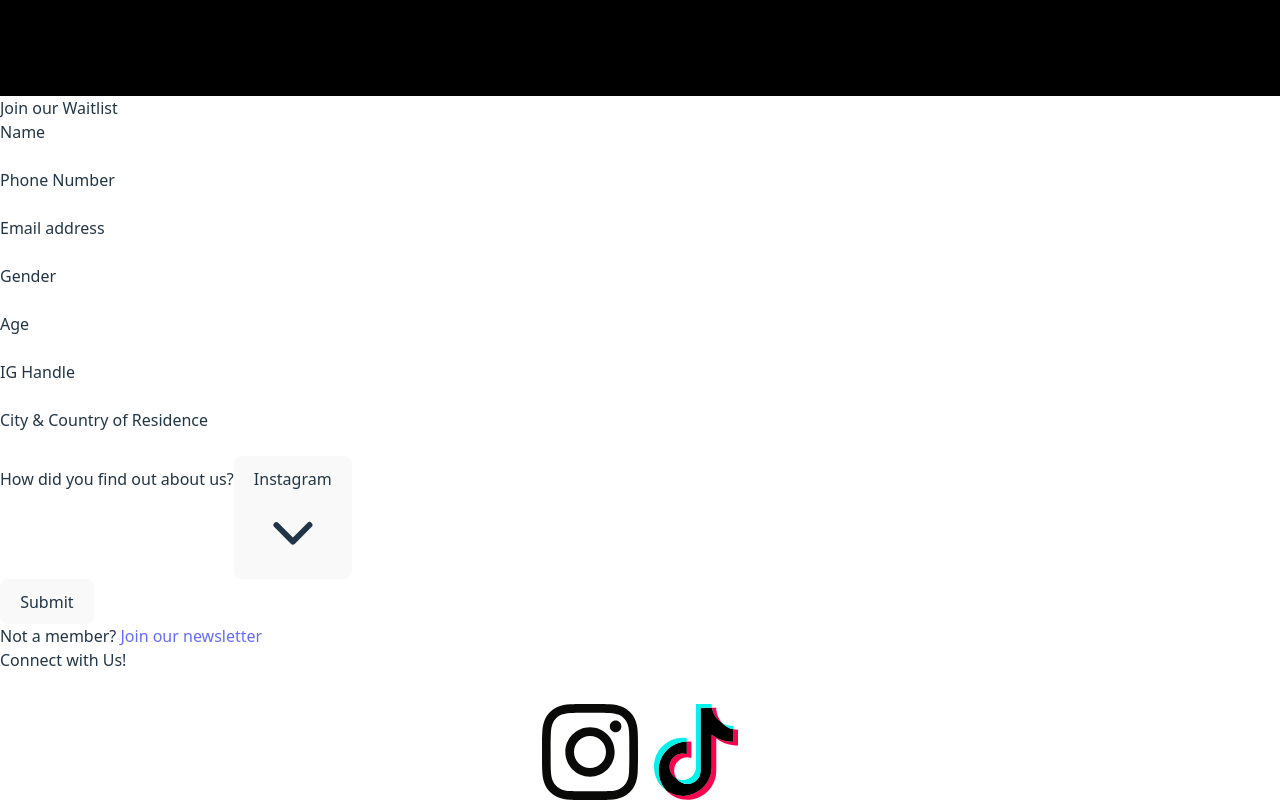
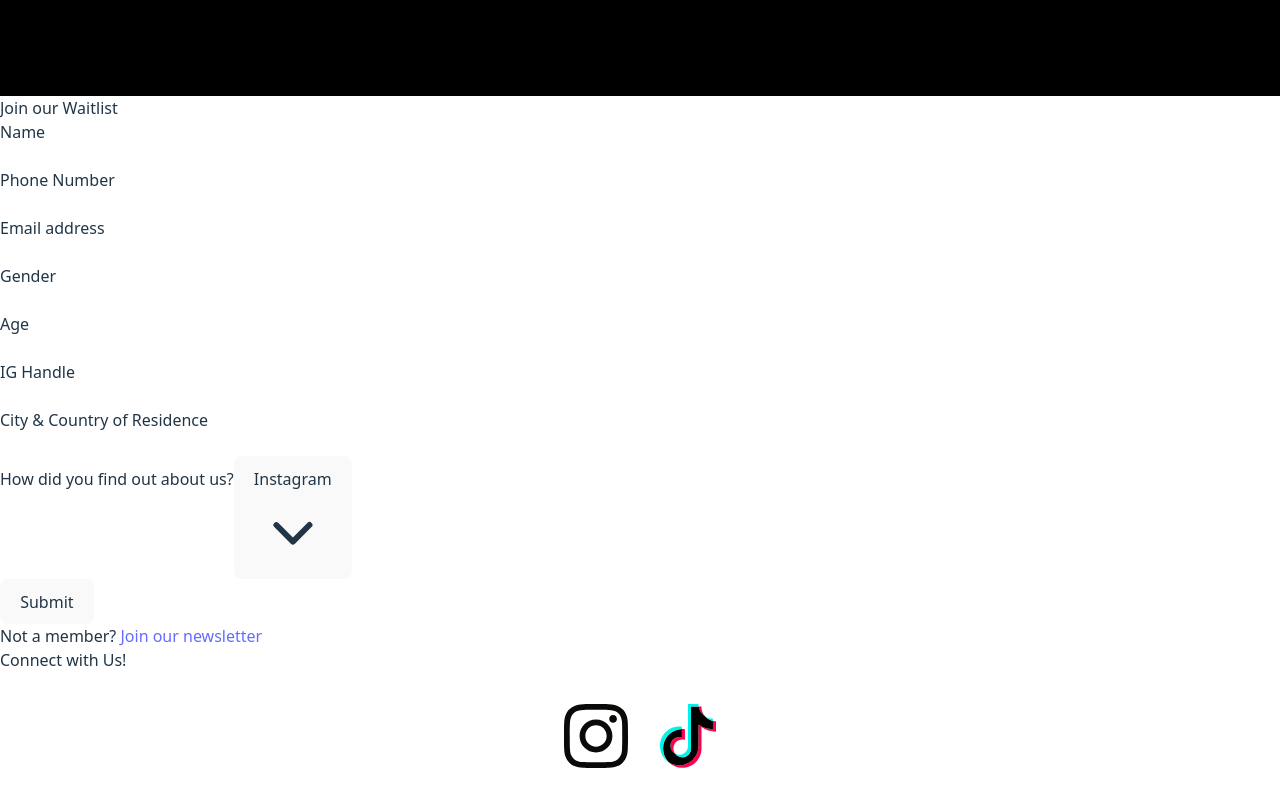
Before and after one commit to praiselken/wfo_web_app, a React (Vite) app: page / in a window 1280 px wide. Shown: the part 3516-4316 px from the top of the page. After the commit the page ends 4284 px from the top, so only its background shows below. Built offline with nearby package versions, Linux system fonts and the light colour scheme.

Commit message:
praisel code update

```diff
--- a/src/components/waitlist_form.jsx
+++ b/src/components/waitlist_form.jsx
@@ -19,7 +19,6 @@ export default function Waitlist() {
     { id: 4, name: "Google Search" },
     { id: 5, name: "Word of mouth" },
   ];
-
   const [selected, setSelected] = useState(options[0]);
   const [formData, setFormData] = useState({
     name: "",
@@ -223,30 +222,85 @@ export default function Waitlist() {
             display: "flex",
             justifyContent: "center",
             alignItems: "center",
-            gap: "1rem",
+            gap: "2rem",
             paddingTop: "2rem",
           }}
         >
+          {/* Instagram Link */}
           <a
             href="https://www.instagram.com/wereflyinout?utm_source=ig_web_button_share_sheet&igsh=ZDNlZDc0MzIxNw=="
             target="_blank"
             rel="noopener noreferrer"
+            style={{
+              position: "relative",
+              display: "inline-block",
+              width: "auto",
+              height: "4rem",
+            }}
           >
             <img
               src={instaLogo}
               alt="Link to Instagram page"
-              style={{ width: "auto", height: "6rem", cursor: "pointer" }}
+              style={{
+                width: "auto",
+                height: "4rem",
+                cursor: "pointer",
+                transition: "filter 0.3s ease",
+              }}
+              onMouseEnter={(e) => {
+                e.target.style.filter =
+                  "brightness(0) saturate(100%) sepia(1) hue-rotate(-45deg) saturate(200%) contrast(1.2)";
+              }}
+              onMouseLeave={(e) => {
+                e.target.style.filter = "none";
+              }}
+              onMouseDown={(e) => {
+                e.target.style.filter =
+                  "brightness(0) saturate(100%) sepia(1) hue-rotate(90deg) saturate(300%) contrast(1.2)";
+              }}
+              onMouseUp={(e) => {
+                e.target.style.filter =
+                  "brightness(0) saturate(100%) sepia(1) hue-rotate(-45deg) saturate(200%) contrast(1.2)";
+              }}
             />
           </a>
+
+          {/* TikTok Link */}
           <a
             href="https://www.tiktok.com/@wereflyinout?_t=8siap4CtgkC&_r=1"
             target="_blank"
             rel="noopener noreferrer"
+            style={{
+              position: "relative",
+              display: "inline-block",
+              width: "auto",
+              height: "4rem",
+            }}
           >
             <img
               src={tiktokLogo}
               alt="Link to TikTok page"
-              style={{ width: "auto", height: "6rem", cursor: "pointer" }}
+              style={{
+                width: "auto",
+                height: "4rem",
+                cursor: "pointer",
+                transition: "filter 0.3s ease",
+              }}
+              onMouseEnter={(e) => {
+                e.target.style.filter =
+                  "brightness(0) saturate(100%) sepia(1) hue-rotate(-45deg) saturate(200%) contrast(1.2)";
+              }}
+              onMouseLeave={(e) => {
+                e.target.style.filter = "none";
+              }}
+              onMouseDown={(e) => {
+                e.target.style.filter =
+                  "brightness(0) saturate(100%) sepia(1) hue-rotate(90deg) saturate(300%) contrast(1.2)";
+              }}
+              onMouseUp={(e) => {
+                e.target.style.filter =
+                  "brightness(0) saturate(100%) sepia(1) hue-rotate(-45deg) saturate(200%) contrast(1.2)";
+              }}
             />
           </a>
         </p>
```
Also changed, not shown: 1 other file (tests, documents, lock files or other folders).
